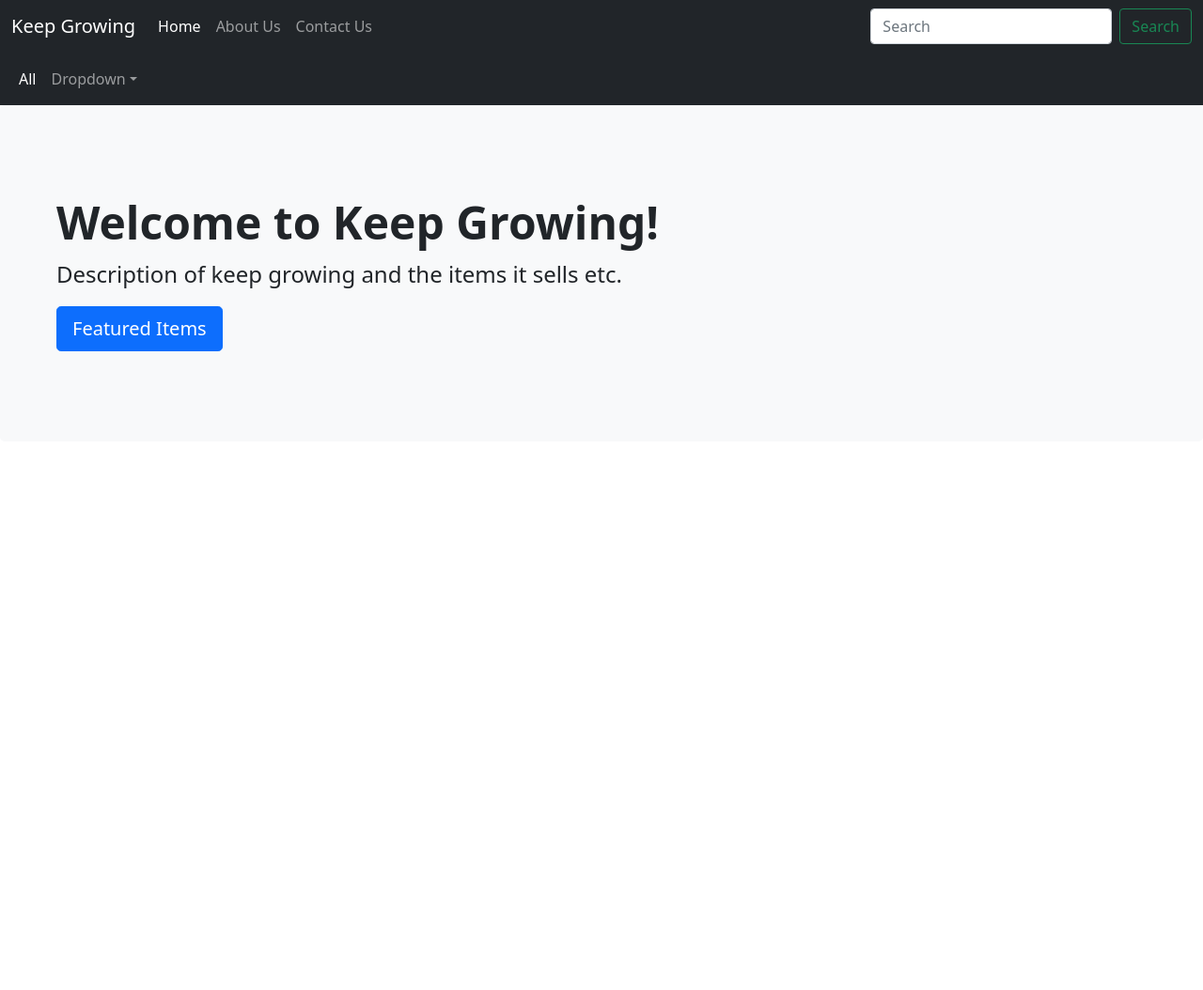
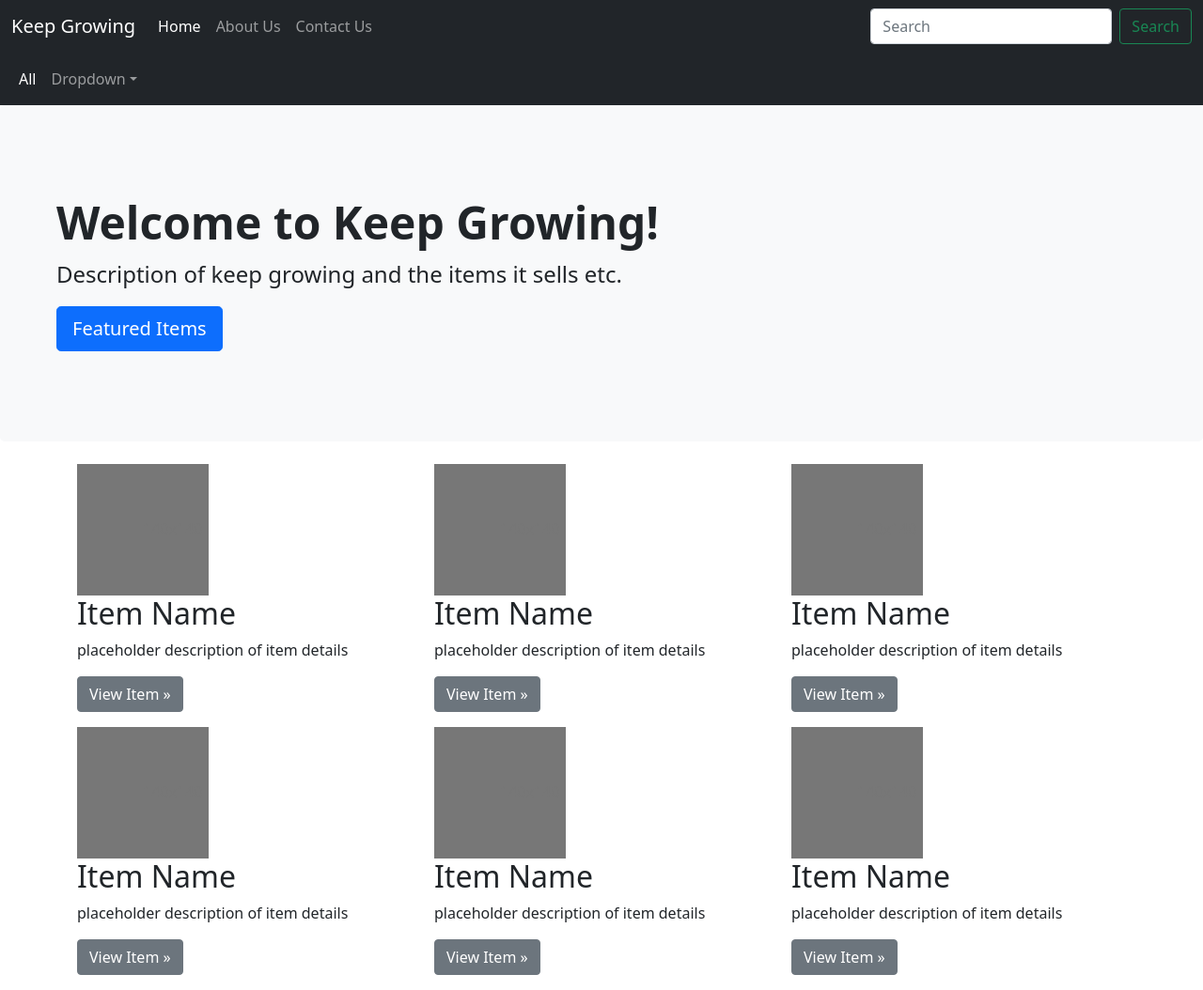
Before and after one commit to eddieBean/node-keep-growing, a plain HTML site: page index.html in a window 1280 px wide. Shown: the whole page at 94% size. Before the commit the page ends 800 px from the top, so only its background shows below. Drawn offline with nearby package versions, Linux system fonts and the light colour scheme.

Commit message:
adding items

```diff
--- a/index.html
+++ b/index.html
@@ -43,7 +43,7 @@
                         <a href="#" class="nav-link active">All</a>
                     </li>
                     <li class="nav-item dropdown">
-                            <a class="nav-link dropdown-toggle" href="#" id="dropdown05" data-bs-toggle="dropdown" aria-expanded="false">Dropdown</a>
+                            <a class="nav-link dropdown-toggle" href="#" id=" " data-bs-toggle="dropdown" aria-expanded="false">Dropdown</a>
                             <ul class="dropdown-menu" aria-labelledby="dropdown05">
                                 <li><a class="dropdown-item" href="#">Action</a></li>
                                 <li><a class="dropdown-item" href="#">Another action</a></li>
@@ -63,6 +63,48 @@
     </div>
 
 
+    <div class="container-xl items" id="items">
+        <div class="row row-cols-auto">
+            <div class="col-md-4 ">
+                <svg class="bd-placeholder-img rounded-square" width="140" height="140" xmlns="http://www.w3.org/2000/svg" role="img" aria-label="Placeholder: 140x140" preserveAspectRatio="xMidYMid slice" focusable="false"><title>Placeholder</title><rect width="100%" height="100%" fill="#777"/><text x="50%" y="50%" fill="#777" dy=".3em">140x140</text></svg>
+                <h2>Item Name</h2>
+                <p>placeholder description of item details</p>
+                <p><a class="btn btn-secondary" href="#">View Item &raquo;</a></p>
+            </div>
+            <div class="col-md-4 ">
+                <svg class="bd-placeholder-img rounded-square" width="140" height="140" xmlns="http://www.w3.org/2000/svg" role="img" aria-label="Placeholder: 140x140" preserveAspectRatio="xMidYMid slice" focusable="false"><title>Placeholder</title><rect width="100%" height="100%" fill="#777"/><text x="50%" y="50%" fill="#777" dy=".3em">140x140</text></svg>
+                <h2>Item Name</h2>
+                <p>placeholder description of item details</p>
+                <p><a class="btn btn-secondary" href="#">View Item &raquo;</a></p>
+            </div>
+            <div class="col-md-4 ">
+                <svg class="bd-placeholder-img rounded-square" width="140" height="140" xmlns="http://www.w3.org/2000/svg" role="img" aria-label="Placeholder: 140x140" preserveAspectRatio="xMidYMid slice" focusable="false"><title>Placeholder</title><rect width="100%" height="100%" fill="#777"/><text x="50%" y="50%" fill="#777" dy=".3em">140x140</text></svg>
+                <h2>Item Name</h2>
+                <p>placeholder description of item details</p>
+                <p><a class="btn btn-secondary" href="#">View Item &raquo;</a></p>
+            </div>
+            <div class="col-md-4 ">
+                <svg class="bd-placeholder-img rounded-square" width="140" height="140" xmlns="http://www.w3.org/2000/svg" role="img" aria-label="Placeholder: 140x140" preserveAspectRatio="xMidYMid slice" focusable="false"><title>Placeholder</title><rect width="100%" height="100%" fill="#777"/><text x="50%" y="50%" fill="#777" dy=".3em">140x140</text></svg>
+                <h2>Item Name</h2>
+                <p>placeholder description of item details</p>
+                <p><a class="btn btn-secondary" href="#">View Item &raquo;</a></p>
+            </div>
+            <div class="col-md-4 ">
+                <svg class="bd-placeholder-img rounded-square" width="140" height="140" xmlns="http://www.w3.org/2000/svg" role="img" aria-label="Placeholder: 140x140" preserveAspectRatio="xMidYMid slice" focusable="false"><title>Placeholder</title><rect width="100%" height="100%" fill="#777"/><text x="50%" y="50%" fill="#777" dy=".3em">140x140</text></svg>
+                <h2>Item Name</h2>
+                <p>placeholder description of item details</p>
+                <p><a class="btn btn-secondary" href="#">View Item &raquo;</a></p>
+            </div>
+            <div class="col-md-4 ">
+                <svg class="bd-placeholder-img rounded-square" width="140" height="140" xmlns="http://www.w3.org/2000/svg" role="img" aria-label="Placeholder: 140x140" preserveAspectRatio="xMidYMid slice" focusable="false"><title>Placeholder</title><rect width="100%" height="100%" fill="#777"/><text x="50%" y="50%" fill="#777" dy=".3em">140x140</text></svg>
+                <h2>Item Name</h2>
+                <p>placeholder description of item details</p>
+                <p><a class="btn btn-secondary" href="#">View Item &raquo;</a></p>
+            </div>
+        </div>
+    </div><!--/.container-->
+
+
 </main>
 </body>
 
```
